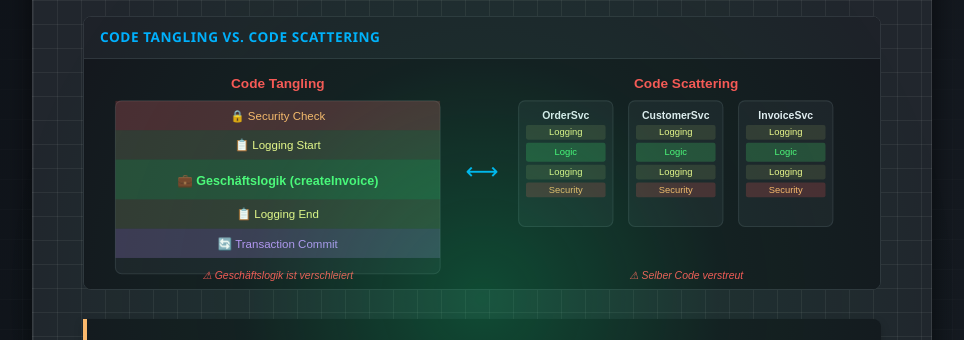
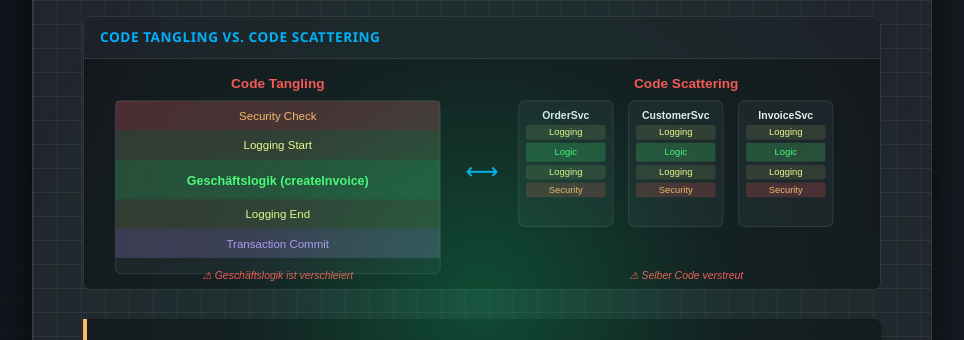
Before and after one commit to AntonRfl/AntonRfl.github.io, a Jekyll site: the page built from _posts/2026-03-24-aop-aspect-oriented-programming.md, in a window 1280 px wide and 900 px high, scrolled down 1244 px. Shown: the part 151-491 px from the top of the window, without its empty margins (158-1122 px from the left). Built offline with Jekyll 4.4.1, drawn with Linux system fonts in a browser that asks for light colours.

Commit message:
Remove emojis from SVG text labels
Removed emojis from text labels in SVG diagram.

```diff
--- a/_posts/2026-03-24-aop-aspect-oriented-programming.md
+++ b/_posts/2026-03-24-aop-aspect-oriented-programming.md
@@ -144,15 +144,15 @@ Crosscutting Concerns sind technische Anforderungen, die sich quer durch das ges
     <text x="185" y="28" text-anchor="middle" font-weight="bold" font-size="13" fill="#ff5555">Code Tangling</text>
     <rect x="30" y="40" width="310" height="165" rx="6" fill="#1e2229" stroke="#30363d"/>
     <rect x="30" y="40" width="310" height="28" fill="#ff5555" opacity="0.2"/>
-    <text x="185" y="58" text-anchor="middle" font-size="11" fill="#ffb86c">🔒 Security Check</text>
+    <text x="185" y="58" text-anchor="middle" font-size="11" fill="#ffb86c"> Security Check</text>
     <rect x="30" y="68" width="310" height="28" fill="#f1fa8c" opacity="0.1"/>
-    <text x="185" y="86" text-anchor="middle" font-size="11" fill="#f1fa8c">📋 Logging Start</text>
+    <text x="185" y="86" text-anchor="middle" font-size="11" fill="#f1fa8c"> Logging Start</text>
     <rect x="30" y="96" width="310" height="38" fill="#50fa7b" opacity="0.2"/>
-    <text x="185" y="120" text-anchor="middle" font-size="12" font-weight="bold" fill="#50fa7b">💼 Geschäftslogik (createInvoice)</text>
+    <text x="185" y="120" text-anchor="middle" font-size="12" font-weight="bold" fill="#50fa7b"> Geschäftslogik (createInvoice)</text>
     <rect x="30" y="134" width="310" height="28" fill="#f1fa8c" opacity="0.1"/>
-    <text x="185" y="152" text-anchor="middle" font-size="11" fill="#f1fa8c">📋 Logging End</text>
+    <text x="185" y="152" text-anchor="middle" font-size="11" fill="#f1fa8c"> Logging End</text>
     <rect x="30" y="162" width="310" height="28" fill="#bd93f9" opacity="0.2"/>
-    <text x="185" y="180" text-anchor="middle" font-size="11" fill="#bd93f9">🔄 Transaction Commit</text>
+    <text x="185" y="180" text-anchor="middle" font-size="11" fill="#bd93f9"> Transaction Commit</text>
     <text x="185" y="210" text-anchor="middle" font-size="10" fill="#ff5555" font-style="italic">⚠ Geschäftslogik ist verschleiert</text>
     <text x="380" y="115" text-anchor="middle" font-size="22" fill="#00b0ff">⟷</text>
     <text x="575" y="28" text-anchor="middle" font-weight="bold" font-size="13" fill="#ff5555">Code Scattering</text>
```
